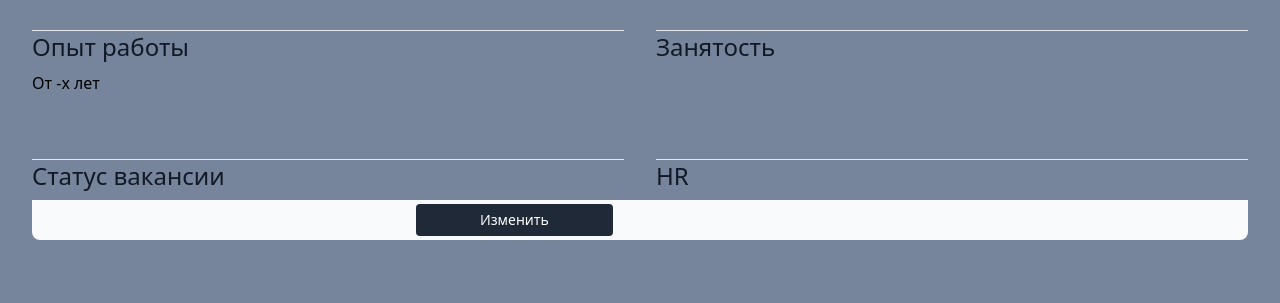
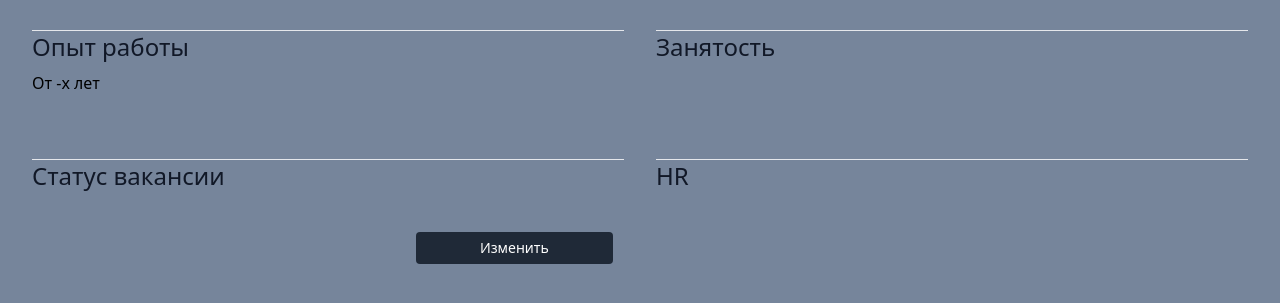
Before and after one commit to gurinboru/HR-CRM-System, a Django app: template start/templates/start/cerjob.html in a window 1280 px wide. Shown: the part 187-490 px from the top of the page. Run offline with Django 4.2, Linux system fonts and the light colour scheme; the template is opened without the code that fills it, so the values that code supplies are empty.

Commit message:
Fixed bugs

```diff
--- a/start/templates/start/cerjob.html
+++ b/start/templates/start/cerjob.html
@@ -38,7 +38,7 @@
           <dd class="mt-2 text-l text-black-500">{{ job.user.first_name }} {{ job.user.last_name }}</dd>
         </div>
       </dl>
-        <div class="inset-y-0 right-0 pr-2 sm:pr-0 sm:pl-96 bg-gray-50 px-4 py-1 sm:grid-cols-3 sm:gap-4 sm:px-80 rounded-b-lg">
+        <div class="inset-y-0 right-0 pt-8 pr-2 sm:pr-0 sm:pl-96 bg-transparent px-4 py-1 sm:grid-cols-3 sm:gap-4 sm:px-80 rounded-b-lg">
         <a href="/change_job/{{ job.id }}">
         <button class="h-8 bg-gray-800 hover:bg-gray-900 text-white text-sm font-medium hover:text-white px-16 pl-16 hover:border-transparent rounded">Изменить</button>
       </a>
--- a/start/templates/start/change_jobseek.html
+++ b/start/templates/start/change_jobseek.html
@@ -1,7 +1,7 @@
 {% extends 'start/header.html' %}
 {% load static %}
 {% block content %}
-<body>
+<body bgcolor="#76859B">
 <form  action="/change_jobseek/{{ jobSeek.id }}" method="POST">
     {% csrf_token %}
     <div class="pt-6 pr-72 pl-72 pb-6 overflow-hidden " style="background: #76859B">
```
